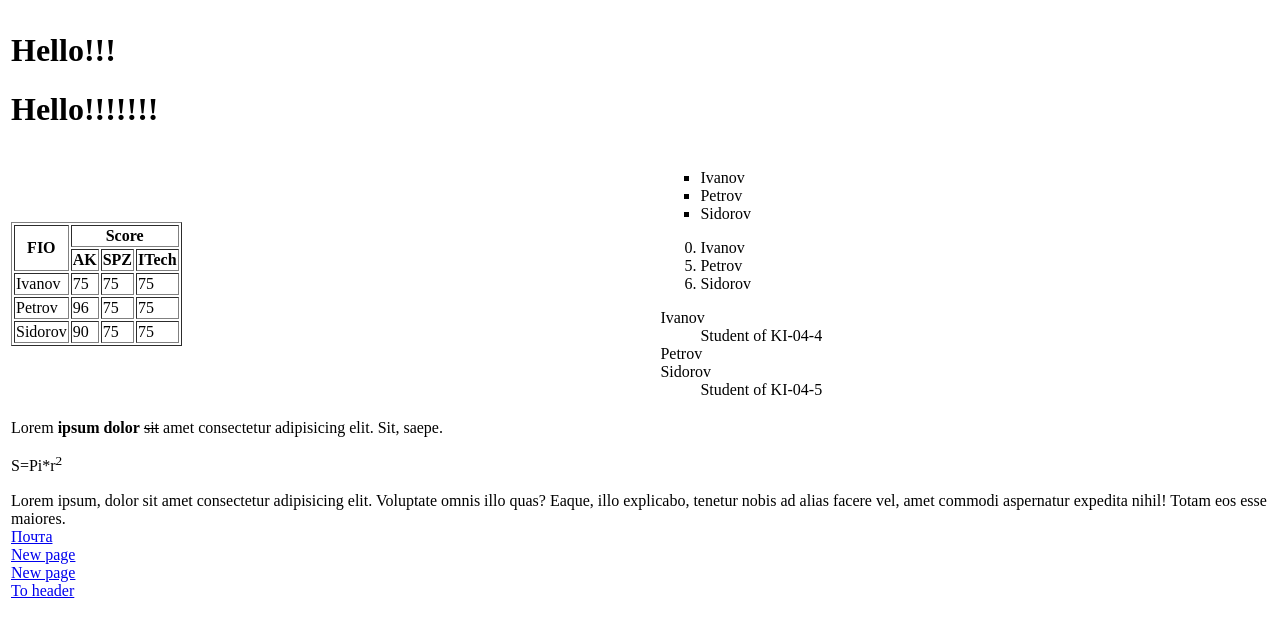
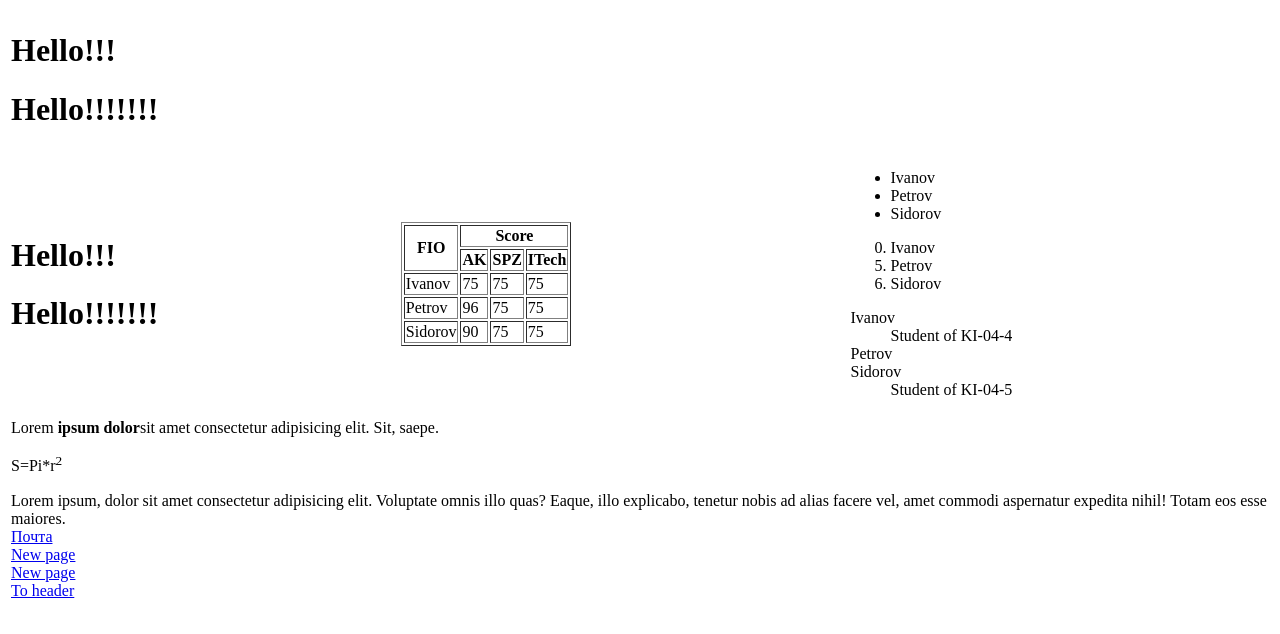
Before and after one commit to knureigs/kiukiu20, a plain HTML site: page index.html in a window 1280 px wide. Drawn offline with Linux system fonts and the light colour scheme.

Commit message:
fix prev version

```diff
--- a/index.html
+++ b/index.html
@@ -16,6 +16,10 @@
             </td>
         </tr>
         <tr>
+            <td>
+                <h1>Hello!!!</h1>
+                <h1>Hello!!!!!!!</h1>
+            </td>
             <td>
                 <table border="1">
                     <tr>
@@ -48,7 +52,8 @@
                 </table>
             </td>
             <td>
-                <ul type="square">
+                <!-- <ul type="square"> -->
+                <ul>
                     <li>Ivanov</li>
                     <li>Petrov</li>
                     <li>Sidorov</li>
@@ -71,7 +76,7 @@
         <tr id="footer">
             <td colspan="3">
                 <div>
-                    <span>Lorem</span> <b>ipsum</b> <strong>dolor</strong> <strike>sit</strike> amet consectetur adipisicing elit. Sit, saepe.
+                    <span>Lorem</span> <b>ipsum</b> <strong>dolor</strong>sit amet consectetur adipisicing elit. Sit, saepe.
                 </div>
                 <p>
                     S=Pi*r<sup>2</sup>
```
